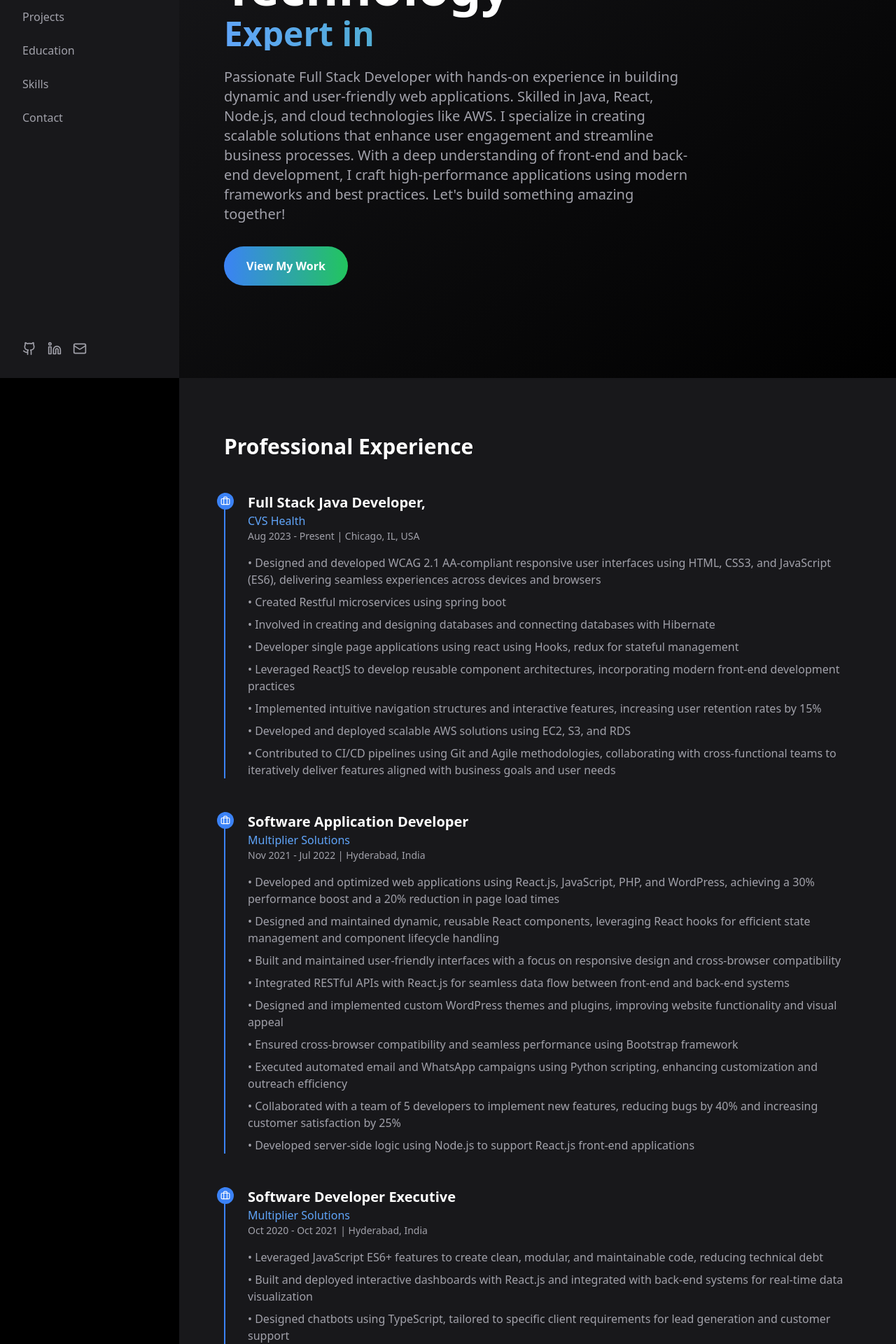
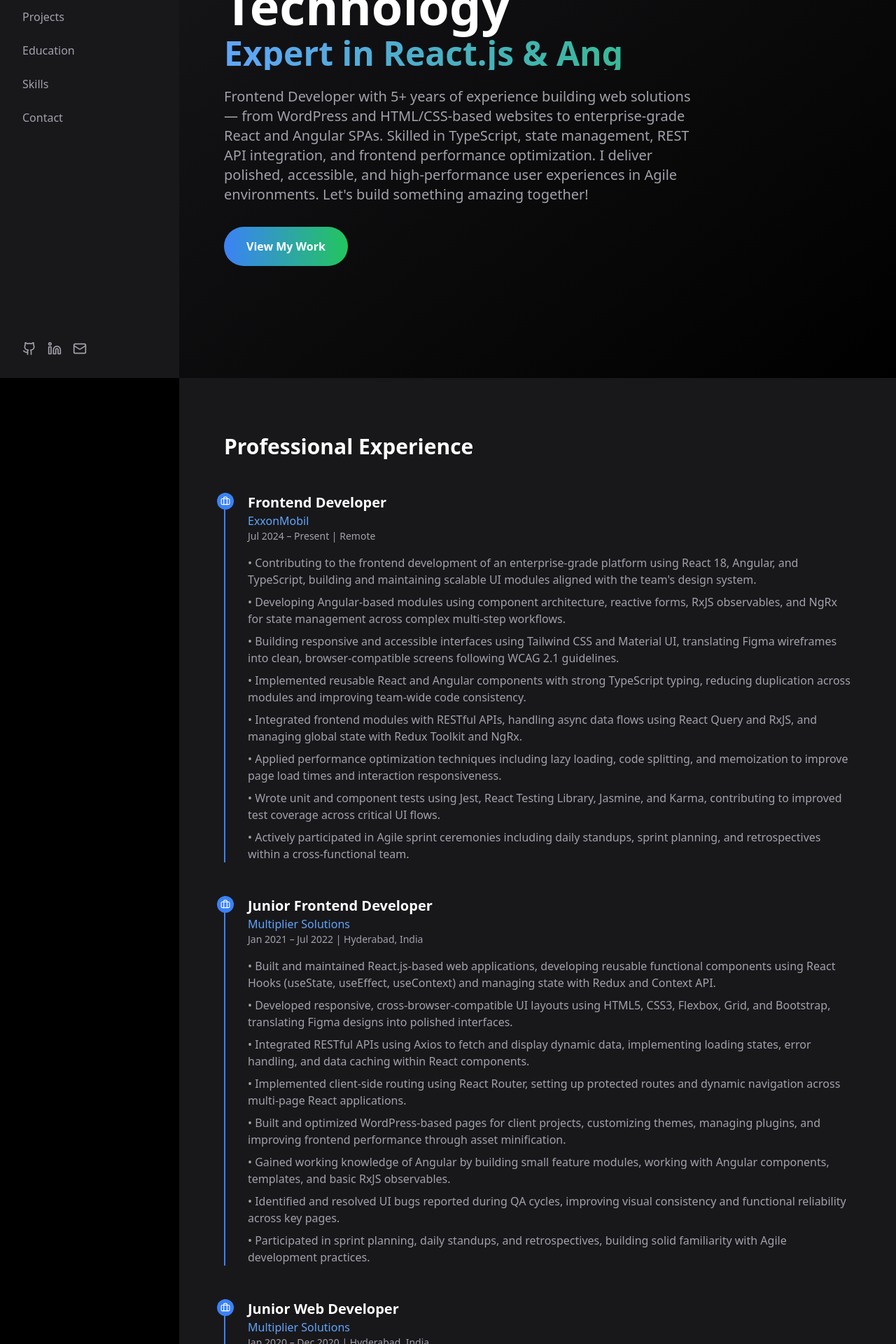
Before and after one commit to nimmalarakeshreddy/rakeshportfolio, a React (Vite) app: page / in a window 1280 px wide. Shown: the part 260-2180 px from the top of the page at 70% size. Built offline with nearby package versions, Linux system fonts and the light colour scheme.

Commit message:
Update App.jsx

```diff
--- a/src/App.jsx
+++ b/src/App.jsx
@@ -15,7 +15,7 @@ function App() {
           <h2 className="text-2xl font-bold bg-gradient-to-r from-blue-400 to-green-500 bg-clip-text text-transparent">
             Rakesh Reddy Nimmala
           </h2>
-          <p className="text-zinc-400 mt-2">Full Stack Developer</p>
+          <p className="text-zinc-400 mt-2">Frontend Developer</p>
         </div>
         <div className="space-y-6">
           <a href="#about" className="block text-zinc-400 hover:text-white transition-colors">About</a>
@@ -55,7 +55,7 @@ function App() {
             <h2 className="text-2xl font-bold bg-gradient-to-r from-blue-400 to-green-500 bg-clip-text text-transparent">
               Rakesh Reddy Nimmala
             </h2>
-          <p className="text-zinc-400 mt-2">Full Stack Developer</p>
+            <p className="text-zinc-400 mt-2">Frontend Developer</p>
             <a href="#about" onClick={() => setIsMenuOpen(false)} className="block text-2xl text-zinc-400 hover:text-white transition-colors">About</a>
             <a href="#experience" onClick={() => setIsMenuOpen(false)} className="block text-2xl text-zinc-400 hover:text-white transition-colors">Experience</a>
             <a href="#projects" onClick={() => setIsMenuOpen(false)} className="block text-2xl text-zinc-400 hover:text-white transition-colors">Projects</a>
@@ -74,33 +74,33 @@ function App() {
             <h2 className="lg:hidden text-2xl font-bold bg-gradient-to-r from-blue-400 to-green-500 bg-clip-text text-transparent">
               Rakesh Reddy Nimmala
             </h2>
-          <p className="lg:hidden text-zinc-400 mt-2">Full Stack Developer</p>
+            <p className="lg:hidden text-zinc-400 mt-2">Frontend Developer</p>
             <h1 className="text-5xl lg:text-7xl font-bold mb-2">
               Transforming Technology</h1>
             <span className="text-5xl lg:text-5xl font-bold block mt-2 bg-gradient-to-r from-blue-400 to-green-500 bg-clip-text text-transparent mb-6">
-
               <Typewriter
                 options={{
-                  strings: ['Full-Stack Java Developer',
-                    'Expert in React, JavaScript, and Node.js',
+                  strings: [
+                    'Frontend Developer',
+                    'Expert in React.js & Angular',
                     'Building Scalable Web Applications',
                     'Enhancing User Experience with Modern UI/UX',
+                    'WordPress & HTML/CSS Specialist',
                     'AWS & Cloud Enthusiast',
-                    'Freelancer & Problem Solver',
-                    'Driving Digital Innovation with Agile Development'],
+                    'Driving Digital Innovation with Agile Development'
+                  ],
                   autoStart: true,
                   loop: true,
                   delay: 75,
                 }}
               />
-
             </span>
 
             <p className="text-xl text-zinc-400 max-w-2xl mb-8">
-              Passionate Full Stack Developer with hands-on experience in building dynamic and user-friendly web applications.
-              Skilled in Java, React, Node.js, and cloud technologies like AWS.
-              I specialize in creating scalable solutions that enhance user engagement and streamline business processes.
-              With a deep understanding of front-end and back-end development, I craft high-performance applications using modern frameworks and best practices.
+              Frontend Developer with 5+ years of experience building web solutions —
+              from WordPress and HTML/CSS-based websites to enterprise-grade React and Angular SPAs.
+              Skilled in TypeScript, state management, REST API integration, and frontend performance optimization.
+              I deliver polished, accessible, and high-performance user experiences in Agile environments.
               Let's build something amazing together!
             </p>
             <a
@@ -118,50 +118,51 @@ function App() {
           <div className="space-y-12">
             {[
               {
-                title: "Full Stack Java Developer,",
-                company: "CVS Health",
-                period: "Aug 2023 - Present",
-                location: "Chicago, IL, USA",
+                title: "Frontend Developer",
+                company: "ExxonMobil",
+                period: "Jul 2024 – Present",
+                location: "Remote",
                 description: [
-                  "Designed and developed WCAG 2.1 AA-compliant responsive user interfaces using HTML, CSS3, and JavaScript (ES6), delivering seamless experiences across devices and browsers",
-                  "Created Restful microservices using spring boot",
-                  "Involved in creating and designing databases and connecting databases with Hibernate",
-                  "Developer single page applications using react using Hooks, redux for stateful management",
-                  "Leveraged ReactJS to develop reusable component architectures, incorporating modern front-end development practices",
-                  "Implemented intuitive navigation structures and interactive features, increasing user retention rates by 15%",
-                  "Developed and deployed scalable AWS solutions using EC2, S3, and RDS",
-                  "Contributed to CI/CD pipelines using Git and Agile methodologies, collaborating with cross-functional teams to iteratively deliver features aligned with business goals and user needs"
+                  "Contributing to the frontend development of an enterprise-grade platform using React 18, Angular, and TypeScript, building and maintaining scalable UI modules aligned with the team's design system.",
+                  "Developing Angular-based modules using component architecture, reactive forms, RxJS observables, and NgRx for state management across complex multi-step workflows.",
+                  "Building responsive and accessible interfaces using Tailwind CSS and Material UI, translating Figma wireframes into clean, browser-compatible screens following WCAG 2.1 guidelines.",
+                  "Implemented reusable React and Angular components with strong TypeScript typing, reducing duplication across modules and improving team-wide code consistency.",
+                  "Integrated frontend modules with RESTful APIs, handling async data flows using React Query and RxJS, and managing global state with Redux Toolkit and NgRx.",
+                  "Applied performance optimization techniques including lazy loading, code splitting, and memoization to improve page load times and interaction responsiveness.",
+                  "Wrote unit and component tests using Jest, React Testing Library, Jasmine, and Karma, contributing to improved test coverage across critical UI flows.",
+                  "Actively participated in Agile sprint ceremonies including daily standups, sprint planning, and retrospectives within a cross-functional team."
                 ]
               },
               {
-                title: "Software Application Developer",
-                company: "Multiplier Solutions ",
-                period: "Nov 2021 - Jul 2022",
+                title: "Junior Frontend Developer",
+                company: "Multiplier Solutions",
+                period: "Jan 2021 – Jul 2022",
                 location: "Hyderabad, India",
                 description: [
-                  " Developed and optimized web applications using React.js, JavaScript, PHP, and WordPress, achieving a 30% performance boost and a 20% reduction in page load times",
-                  " Designed and maintained dynamic, reusable React components, leveraging React hooks for efficient state management and component lifecycle handling",
-                  " Built and maintained user-friendly interfaces with a focus on responsive design and cross-browser compatibility",
-                  " Integrated RESTful APIs with React.js for seamless data flow between front-end and back-end systems",
-                  " Designed and implemented custom WordPress themes and plugins, improving website functionality and visual appeal",
-                  " Ensured cross-browser compatibility and seamless performance using Bootstrap framework",
-                  " Executed automated email and WhatsApp campaigns using Python scripting, enhancing customization and outreach efficiency",
-                  " Collaborated with a team of 5 developers to implement new features, reducing bugs by 40% and increasing customer satisfaction by 25%",
-                  " Developed server-side logic using Node.js to support React.js front-end applications"
+                  "Built and maintained React.js-based web applications, developing reusable functional components using React Hooks (useState, useEffect, useContext) and managing state with Redux and Context API.",
+                  "Developed responsive, cross-browser-compatible UI layouts using HTML5, CSS3, Flexbox, Grid, and Bootstrap, translating Figma designs into polished interfaces.",
+                  "Integrated RESTful APIs using Axios to fetch and display dynamic data, implementing loading states, error handling, and data caching within React components.",
+                  "Implemented client-side routing using React Router, setting up protected routes and dynamic navigation across multi-page React applications.",
+                  "Built and optimized WordPress-based pages for client projects, customizing themes, managing plugins, and improving frontend performance through asset minification.",
+                  "Gained working knowledge of Angular by building small feature modules, working with Angular components, templates, and basic RxJS observables.",
+                  "Identified and resolved UI bugs reported during QA cycles, improving visual consistency and functional reliability across key pages.",
+                  "Participated in sprint planning, daily standups, and retrospectives, building solid familiarity with Agile development practices."
                 ]
               },
               {
-                title: "Software Developer Executive",
+                title: "Junior Web Developer",
                 company: "Multiplier Solutions",
-                period: "Oct 2020 - Oct 2021",
+                period: "Jan 2020 – Dec 2020",
                 location: "Hyderabad, India",
                 description: [
-                  " Leveraged JavaScript ES6+ features to create clean, modular, and maintainable code, reducing technical debt",
-                  " Built and deployed interactive dashboards with React.js and integrated with back-end systems for real-time data visualization",
-                  " Designed chatbots using TypeScript, tailored to specific client requirements for lead generation and customer support",
-                  " Leveraged Bootstrap's extensive documentation for rapid prototyping and consistent UI standards",
-                  " Administered Vtiger CRM user accounts, streamlining processes and reducing overhead by 25%, while improving data security protocols",
-                  " Optimized website performance, reducing page load times by 40% and increasing average session duration by 20%",
+                  "Converted PSD and Figma design mockups into clean, semantic, and pixel-perfect HTML5/CSS3 web pages, ensuring full cross-browser compatibility across Chrome, Firefox, Safari, and Edge.",
+                  "Developed and customized WordPress websites for small and medium-sized businesses, including theme setup, plugin integration, and page builder configuration using Elementor.",
+                  "Built and maintained WooCommerce-based e-commerce pages, configuring product listings, payment gateways, and checkout flows as per client requirements.",
+                  "Created custom WordPress child themes by modifying PHP templates, custom CSS overrides, and template hierarchy adjustments to match client branding guidelines.",
+                  "Wrote basic PHP scripts to extend WordPress functionality including custom post types, shortcodes, and form handling logic.",
+                  "Implemented responsive layouts using Bootstrap and CSS Flexbox, ensuring websites rendered correctly across desktops, tablets, and mobile devices.",
+                  "Applied basic SEO practices including meta tags, structured headings, alt text, and sitemap configuration to improve search visibility.",
+                  "Maintained and updated existing client websites with content changes, plugin upgrades, and bug fixes, ensuring uptime and visual consistency."
                 ]
               }
             ].map((job, index) => (
@@ -186,22 +187,21 @@ function App() {
           </div>
         </section>
 
-        {/* Work Section"py-20 px-8 lg:px-16 bg-zinc-900" */}
+        {/* Projects Section */}
         <section id="projects" className="py-20 px-8 lg:px-16 bg-black">
           <h2 className="text-3xl font-bold mb-12">Projects</h2>
           <div className="grid grid-cols-1 md:grid-cols-2 gap-8">
             {[
               {
                 title: "Dining Table Reservation System",
-                description: "A web-based system that enables customers to view available tables, make reservations, and receive notifications, while helping restaurant staff manage bookings and optimize seating",
+                description: "A web-based system that enables customers to view available tables, make reservations, and receive notifications, while helping restaurant staff manage bookings and optimize seating.",
                 tags: ["Java", "JavaScript"],
                 link: "https://github.com/nimmalarakeshreddy/DiningTableReservation"
               },
-
               {
                 title: "Vision Prime Services",
-                description: "A Freelancing project with custom WordPress website designed to meet the client's specific needs, featuring a responsive layout, user-friendly navigation, and essential functionalities, ensuring a seamless online experience.",
-                tags: ["WordPress"],
+                description: "A freelancing project — custom WordPress website designed to meet the client's specific needs, featuring a responsive layout, user-friendly navigation, and essential functionalities, ensuring a seamless online experience.",
+                tags: ["WordPress", "HTML/CSS", "PHP"],
                 link: "https://visionprimeservices.com/"
               }
             ].map((project, index) => (
@@ -209,7 +209,6 @@ function App() {
                 key={index}
                 className="group relative overflow-hidden rounded-xl bg-zinc-800 hover:transform hover:scale-[1.02] transition-all duration-300"
               >
-
                 <div className="p-6">
                   <h3 className="text-xl font-semibold mb-2">{project.title}</h3>
                   <p className="text-zinc-400 mb-4">{project.description}</p>
@@ -237,28 +236,26 @@ function App() {
             ))}
           </div>
         </section>
-        {/* education section */}
+
+        {/* Education Section */}
         <section id="education" className="py-20 px-8 lg:px-16 bg-zinc-900">
           <h2 className="text-3xl font-bold mb-12">Education</h2>
           <div className="space-y-12">
             {[
               {
-                degree: "Masters in Computer Science",
+                degree: "Master of Science in Computer Science",
                 university: "Western Illinois University",
-                period: "Aug 2022 - May 2024",
-                location: "Macomb, IL, US",
+                period: "Aug 2022 – May 2024",
+                location: "Macomb, IL, USA",
                 GPA: "3.5"
-
               },
               {
-                degree: "Bachelors in Computer Science & Technology",
-                university: "Bharat Institute of Engineering & Technology",
-                period: "Aug 2017 - Sep 2021",
+                degree: "Bachelor of Technology in Computer Science & Engineering",
+                university: "JNTU Hyderabad",
+                period: "Aug 2017 – May 2021",
                 location: "Hyderabad, India",
                 GPA: "3.1"
-
-              },
-
+              }
             ].map((education, index) => (
               <div key={index} className="relative pl-8 border-l-2 border-blue-500">
                 <div className="absolute -left-3 top-0 w-6 h-6 bg-blue-500 rounded-full flex items-center justify-center">
@@ -267,15 +264,14 @@ function App() {
                 <div className="mb-2">
                   <h3 className="text-xl font-semibold">{education.degree}</h3>
                   <p className="text-blue-400">{education.university}</p>
-                  <p className="text-sm text-zinc-400">{education.period} | {education.location} | GPA : {education.GPA}</p>
+                  <p className="text-sm text-zinc-400">{education.period} | {education.location} | GPA: {education.GPA}</p>
                 </div>
-
               </div>
             ))}
           </div>
         </section>
 
-        {/* Skills Section"py-20 px-8 lg:px-16 bg-black" */}
+        {/* Skills Section */}
         <section id="skills" className="py-20 px-8 lg:px-16 bg-black">
           <h2 className="text-3xl font-bold mb-12">Skills & Expertise</h2>
           <div className="grid grid-cols-1 md:grid-cols-2 lg:grid-cols-4 gap-8">
@@ -283,28 +279,42 @@ function App() {
               {
                 icon: <Code size={32} />,
                 title: "Frontend",
-                skills: ["HTML, CSS, JavaScript (ES6+), TypeScript",
-                  "React.js, Vue.js, jQuery, Bootstrap",
-                  "WordPress, Elementor",
-                  "UI/UX Design"]
+                skills: [
+                  "HTML5, CSS3, JavaScript (ES6+), TypeScript",
+                  "React.js, Angular, Next.js",
+                  "Redux Toolkit, NgRx, RxJS, React Query",
+                  "Tailwind CSS, Material UI, Bootstrap",
+                  "WordPress, Elementor, WooCommerce",
+                  "WCAG 2.1 Accessibility"
+                ]
               },
               {
                 icon: <Terminal size={32} />,
-                title: "Backend",
-                skills: ["Java, Python, PHP, Node.js",
-                  "Spring Boot, Spring, Hibernate",
-                  "PHP CodeIgniter, Ajax",
-                  "RESTful APIs"]
+                title: "Backend & APIs",
+                skills: [
+                  "Node.js (Express.js)",
+                  "RESTful APIs, GraphQL",
+                  "PHP (basic)",
+                  "API Integration & Axios"
+                ]
               },
               {
                 icon: <Database size={32} />,
                 title: "Database",
-                skills: ["MySQL", "MongoDB", "Vtiger CRM"]
+                skills: ["MySQL", "MongoDB", "PostgreSQL"]
               },
               {
                 icon: <Cloud size={32} />,
-                title: "DevOps",
-                skills: ["AWS (EC2, S3, RDS)", " GitHub", "Postman", "CI/CD Pipelines", "Agile & Lean UX Methodologies"]
+                title: "DevOps & Tools",
+                skills: [
+                  "AWS (EC2, S3, RDS)",
+                  "Docker, CI/CD (GitHub Actions)",
+                  "Git, GitHub",
+                  "Jest, React Testing Library",
+                  "Jasmine, Karma, Cypress",
+                  "Figma, Jira, Storybook",
+                  "Agile (Scrum, Kanban)"
+                ]
               }
             ].map((category, index) => (
               <div key={index} className="p-6 bg-zinc-900 rounded-xl">
@@ -330,7 +340,7 @@ function App() {
             </p>
 
             <div className="flex flex-col lg:flex-row items-center justify-between gap-8">
-              {/* Left Side - LinkedIn Button (Centered) */}
+              {/* Left Side - LinkedIn Button */}
               <div className="w-full lg:w-1/2 flex justify-center items-center h-full">
                 <a
                   href="https://www.linkedin.com/in/rakeshn7/"
@@ -348,9 +358,6 @@ function App() {
             </div>
           </div>
         </section>
-
-
-
 
         {/* Footer */}
         <footer className="py-8 px-8 lg:px-16 bg-black border-t border-black">
```
Lines whose indentation alone changed are shown as unchanged.
